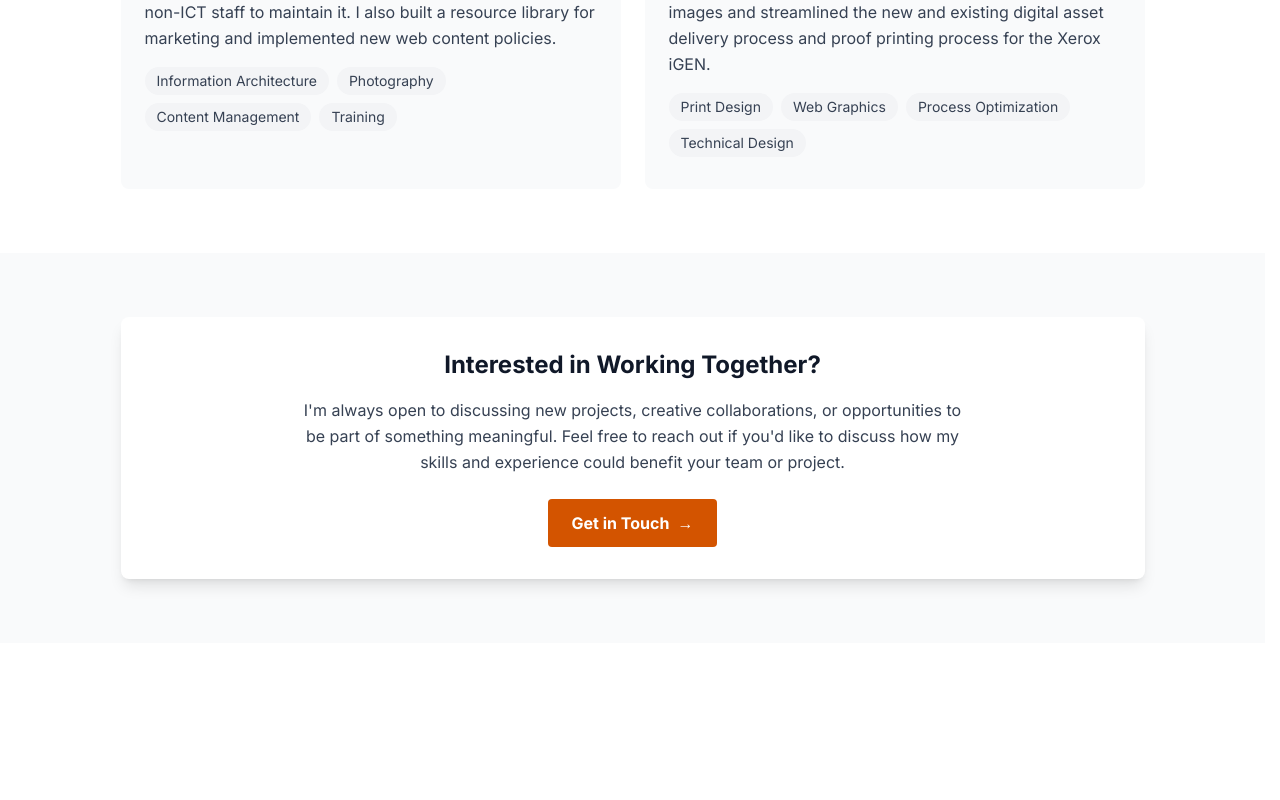
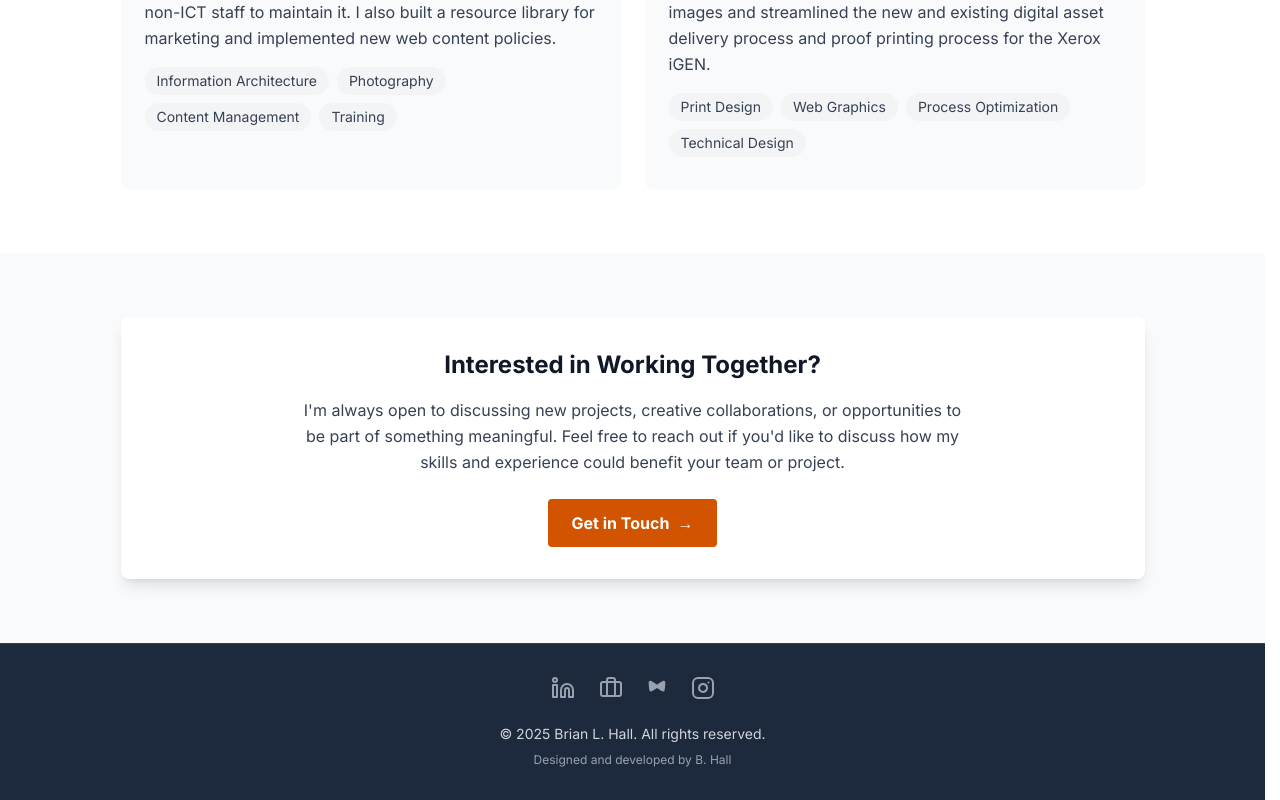
Before and after one commit to brian-hlbdg/portfolio-nextjs, a Next.js app: page /experience in a window 1280 px wide. Shown: the part 4491-5291 px from the top of the page. Before the commit the page ends 5134 px from the top, so only its background shows below. Built offline with nearby package versions, Linux system fonts and the light colour scheme.

Commit message:
added footer and data for social links

```diff
--- a/src/app/experience/page.tsx
+++ b/src/app/experience/page.tsx
@@ -2,7 +2,7 @@ import { ProfessionalTimelineSection } from '@/components/features/ProfessionalT
 import { CompanyExperienceSection } from '@/components/features/CompanyExperienceSection';
 import { EarlierCareerSection } from '@/components/features/EarlierCareerSection';
 import { CareerCTASection } from '@/components/features/CareerCTASection';
-import { Tag } from '@/components/ui/Tag';
+import { Footer } from '@/components/layout/Footer';
 
 import { professionalTimelineData } from '@/data/professionalTimeline';
 import { companiesData } from '@/data/companies';
@@ -38,6 +38,7 @@ export default function ExperiencePage() {
       <CompanyExperienceSection data={companiesData} />
       <EarlierCareerSection data={earlierCareersData} />
       <CareerCTASection />
+      <Footer />
     </>
   );
 }
--- a/src/app/page.tsx
+++ b/src/app/page.tsx
@@ -8,6 +8,7 @@ import { InteractiveSkillsSection } from '@/components/features/InteractiveSkill
 import { ExperienceTimeline } from '@/components/features/ExperienceTimeline';
 import { LookingForward } from '@/components/features/LookingForward';
 import { ContactSection } from '@/components/features/ContactSection';
+import { Footer } from '@/components/layout/Footer';
 
 export default function HomePage() {
   return (
@@ -22,6 +23,7 @@ export default function HomePage() {
       <ExperienceTimeline />
       <LookingForward />
       <ContactSection />
+      <Footer />
     </>
   );
 }
--- /dev/null
+++ b/src/components/layout/Footer.tsx
@@ -0,0 +1,55 @@
+import { Linkedin, Instagram, Briefcase, LucideIcon } from 'lucide-react';
+import { socialLinks } from '@/components/ui/socialLinks';
+import { JSX } from 'react';
+
+
+const iconMap: Record<string, LucideIcon | (() => JSX.Element)> = {
+  linkedin: Linkedin,
+  indeed: Briefcase,
+  instagram: Instagram,
+  bluesky: () => (
+    <svg viewBox="0 0 24 24" fill="currentColor" className="w-5 h-5">
+      <path d="M12 10.5c-2.5-2-5.5-4-7-4.5-2-.7-3 .3-3 2 0 1.5.5 8.5 1 9.5s2 1.5 3.5.5c1-.7 3-2 5.5-3.5 2.5 1.5 4.5 2.8 5.5 3.5 1.5 1 3 .5 3.5-.5s1-8 1-9.5c0-1.7-1-2.7-3-2-.5.2-4.5 2.5-7 4.5z"/>
+    </svg>
+  )
+};
+
+export function Footer() {
+
+
+  return (
+    <footer className="bg-slate-800 text-gray-300 py-8 mt-auto border-t border-slate-700">
+      <div className="container mx-auto px-4">
+        <div className="flex flex-col items-center space-y-6">
+
+          <div className="flex gap-6">
+            {socialLinks.map((link) => {
+              const Icon = iconMap[link.platform];
+              return (
+                <a
+                  key={link.platform}
+                  href={link.url}
+                  target="_blank"
+                  rel="noopener noreferrer"
+                  aria-label={link.ariaLabel}
+                  className="text-gray-400 hover:text-orange-500 transition-colors duration-200 hover:scale-110 transform"
+                >
+                  <Icon />
+                </a>
+              );
+            })}
+          </div>
+
+          <div className="text-center">
+            <p className="text-sm">
+              © 2025 Brian L. Hall. All rights reserved.
+            </p>
+            <p className="text-gray-400 text-xs mt-2">
+              Designed and developed by B. Hall
+            </p>
+          </div>
+        </div>
+      </div>
+    </footer>
+  );
+}
--- /dev/null
+++ b/src/components/ui/socialLinks.ts
@@ -0,0 +1,33 @@
+export interface SocialLink {
+  name: string;
+  url: string;
+  platform: 'linkedin' | 'indeed' | 'bluesky' | 'instagram';
+  ariaLabel: string;
+}
+
+export const socialLinks: SocialLink[] = [
+  {
+    name: 'LinkedIn',
+    url: 'https://www.linkedin.com/in/hlbdg',
+    platform: 'linkedin',
+    ariaLabel: 'Visit Brian H on LinkedIn'
+  },
+  {
+    name: 'Indeed',
+    url: 'https://profile.indeed.com/p/brianh-pg6dm6y',
+    platform: 'indeed',
+    ariaLabel: 'Visit Brian H on Indeed'
+  },
+  {
+    name: 'Bluesky',
+    url: 'https://bsky.app/profile/hlbdg.bsky.social',
+    platform: 'bluesky',
+    ariaLabel: 'Visit Brian H on Bluesky'
+  },
+  {
+    name: 'Instagram',
+    url: 'https://www.instagram.com/hlbdg/',
+    platform: 'instagram',
+    ariaLabel: 'Visit Brian H on Instagram'
+  }
+];
```
